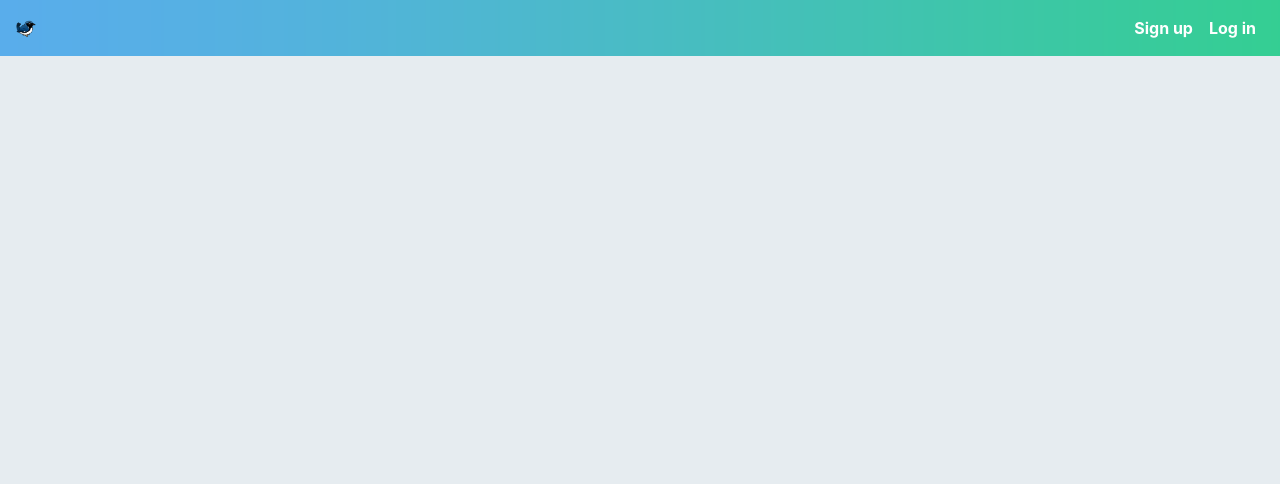
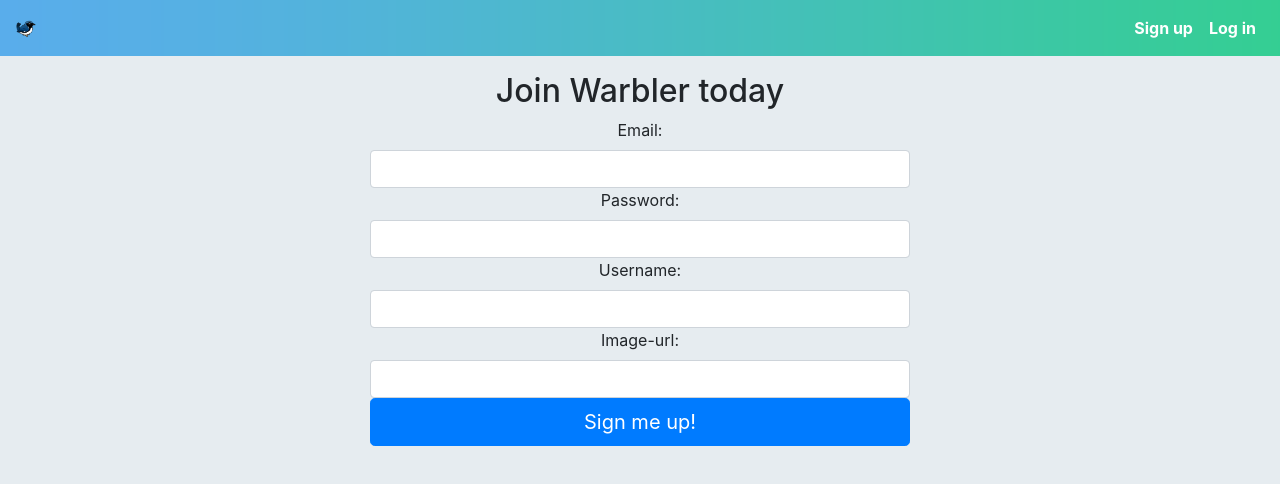
Before and after one commit to KaloyJS/warbler, a React (Create React App) app in the folder warbler-client/: page /signup in a window 1280 px wide. Shown: the top 484 px of the page. Built offline with nearby package versions, Linux system fonts and the light colour scheme.

Commit message:
Authform finished.

```diff
--- a/warbler-client/src/components/AuthForm.js
+++ b/warbler-client/src/components/AuthForm.js
@@ -0,0 +1,87 @@
+import React, {Component} from 'react';
+
+class AuthForm extends Component {
+	constructor(props) {
+		super(props);
+		this.state = {
+			email: "",
+			username: "",
+			password: "",
+			profileImageUrl: ""
+		};
+	}
+
+	handleChange = (e) => {
+		this.setState({
+			[e.target.name]: e.target.value
+		});
+	};
+
+	handleSubmit = (e) => {
+		e.preventDefault();
+		const authType = this.props.signUp ? "signup" : "signin";
+		this.props.onAuth(authType, this.state).then(() => {
+			console.log("Logged in Succesfully");
+		});
+	}
+
+	render(){
+		const { email, username, password, profileImageUrl } = this.state;
+		const {heading, buttonText, signUp} = this.props;
+		return(
+			<div>
+				<div className="row justify-content-md-center text-center">
+				<div className="col-md-6">
+					<form onSubmit={this.handleSubmit}>
+						<h2>{heading}</h2>
+						<label htmlFor="email">Email:</label>
+						<input
+							className="form-control"
+							id="email"
+							name="email"
+							onChange={this.handleChange}
+							value={email}
+							type="text"
+						/>
+						<label htmlFor="password">Password:</label>
+						<input
+							className="form-control"
+							id="password"
+							name="password"
+							onChange={this.handleChange}
+							type="password"
+						/>
+						{signUp && (
+							<div>
+								<label htmlFor="username">Username:</label>
+								<input
+									className="form-control"
+									id="username"
+									name="username"
+									onChange={this.handleChange}
+									value={username}
+									type="text"
+								/>
+								<label htmlFor="image-url">Image-url:</label>
+								<input
+									className="form-control"
+									id="image-url"
+									name="profileImageUrl"
+									onChange={this.handleChange}
+									type="text"
+									value={profileImageUrl}
+								/>
+							</div>
+						)}
+						<button type="submit" className="btn btn-primary btn-block btn-lg">
+							{buttonText}
+						</button>
+					</form>
+				</div>
+				</div>
+			</div>
+		)
+	}
+}
+
+export default AuthForm;
--- a/warbler-client/src/containers/Main.js
+++ b/warbler-client/src/containers/Main.js
@@ -2,15 +2,43 @@
 import { Switch, Route, withRouter, Redirect } from 'react-router-dom';
 import  { connect } from 'react-redux';
 import Homepage from '../components/Homepage';
+import AuthForm from '../components/AuthForm';
+import { authUser } from '../store/actions/auth';
 
 const Main = props => {
+	const { authUser } = props;
 	return (
 		<div className="container">
 			<Switch>
 				<Route exact path="/" render={props =>  <Homepage {...props}/>} />
+				<Route
+				   exact
+				   path="/signin"
+				   render={props => {
+					 return(
+						<AuthForm
+							onAuth={authUser}
+							buttonText="Log in"
+							heading="Welcome Back."
+							{...props} />
+					 );
+				}}/>
+				<Route
+				  exact
+				  path="/signup"
+				  render={props => {
+					return(
+						<AuthForm
+							onAuth={authUser}
+							signUp
+							buttonText="Sign me up!"
+							heading="Join Warbler today"
+							{...props} />
+					);
+				}}/>
 			</Switch>
 		</div>
-	)
+	);
 };
 
 function mapStateToProps(state){
@@ -19,4 +47,4 @@
 	};
 }
 
-export default withRouter(connect(mapStateToProps, null)(Main));
+export default withRouter(connect(mapStateToProps,{ authUser })(Main));
--- a/warbler-client/src/index.css
+++ b/warbler-client/src/index.css
@@ -6,6 +6,7 @@
 /*Nav*/
 .navbar {
 	margin-bottom: 1rem;
+
 }
 
 .navbar a {
--- /dev/null
+++ b/warbler-client/src/services/api.js
@@ -0,0 +1,11 @@
+import axios from 'axios';
+
+export function apiCall(method, path, data){
+	return new Promise((resolve, reject) => {
+		return axios[method](path, data).then(res => {
+			return resolve(res.data);
+		}).catch(err => {
+			return reject(err.response.data.error);
+		});
+	});
+}
--- /dev/null
+++ b/warbler-client/src/store/actions/auth.js
@@ -0,0 +1,25 @@
+import { apiCall } from '../../services/api';
+import {SET_CURRENT_USER} from '../actionTypes';
+
+export function setCurrentUser(user){
+	return {
+		type: SET_CURRENT_USER,
+		user
+	};
+}
+
+export function authUser(type, userData){
+	return dispatch => {
+		return new Promise((resolve, reject) => {
+			return apiCall("post", `/api/auth/${type}`, userData)
+			.then(({token, ...user}) => {
+				localStorage.setItem("jwtToken", token);
+				dispatch(setCurrentUser(user));
+				resolve();
+			})
+			.catch(err => {
+				reject();
+			});
+		});
+	};
+}
```
Also changed, not shown: warbler-client/src/store/actions/error.js (added).
